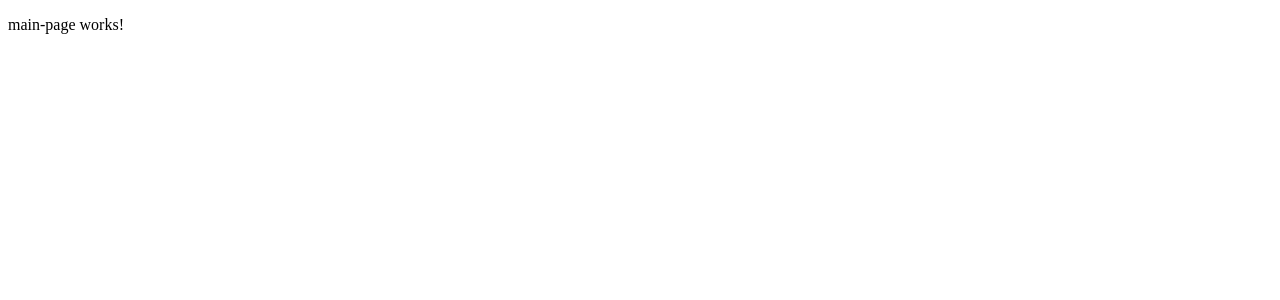
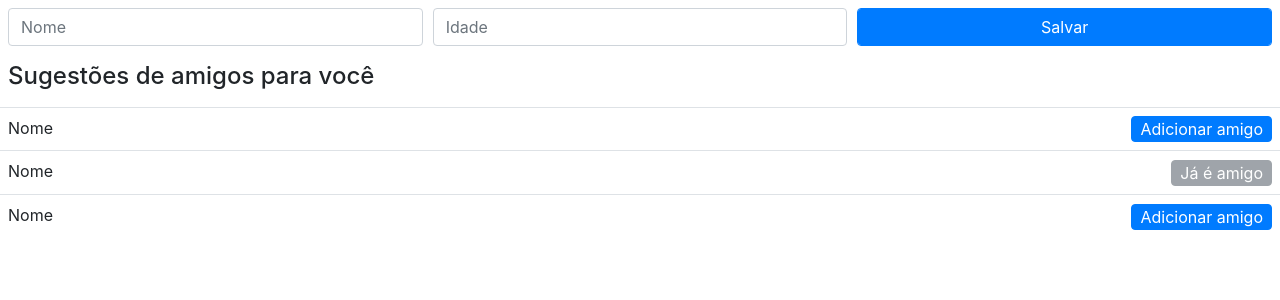
Before and after one commit to SD2019-2/Microsservicos-BryanLuanaMarcos, an Angular app in the folder front-service/: page / in a window 1280 px wide. Shown: the top 300 px of the page. Built offline with nearby package versions, Linux system fonts and the light colour scheme.

Commit message:
Add frontend

```diff
--- a/front-service/package.json
+++ b/front-service/package.json
@@ -19,6 +19,7 @@
     "@angular/platform-browser": "~8.2.14",
     "@angular/platform-browser-dynamic": "~8.2.14",
     "@angular/router": "~8.2.14",
+    "bootstrap": "^4.4.1",
     "rxjs": "~6.4.0",
     "tslib": "^1.10.0",
     "zone.js": "~0.9.1"
--- a/front-service/src/app/main-page/main-page.component.html
+++ b/front-service/src/app/main-page/main-page.component.html
@@ -1 +1,58 @@
-<p>main-page works!</p>
+<div class="p-2">
+    <form onsubmit="return false">
+        <div class="form-row">
+            <div class="col-4">
+                <input
+                    class="form-control"
+                    type="text"
+                    name="name"
+                    placeholder="Nome"
+                />
+            </div>
+            <div class="col-4">
+                <input
+                    class="form-control"
+                    type="number"
+                    name="age"
+                    placeholder="Idade"
+                />
+            </div>
+            <div class="col-4">
+                <input
+                    class="form-control btn btn-primary"
+                    type="submit"
+                    value="Salvar"
+                />
+            </div>
+        </div>
+    </form>
+
+    <h4 class="pt-3 pb-2">Sugestões de amigos para você</h4>
+
+    <div class="row pb-2 border-top pt-2">
+        <div class="col-6"><span class="text-bold">Nome</span></div>
+        <div class="col-6 text-right">
+            <a class="btn btn-primary pl-2 pr-2 pt-0 pb-0" href="#">
+                Adicionar amigo
+            </a>
+        </div>
+    </div>
+
+    <div class="row pb-2 border-top pt-2">
+        <div class="col-6"><span class="text-bold">Nome</span></div>
+        <div class="col-6 text-right">
+            <a class="btn btn-secondary pl-2 pr-2 pt-0 pb-0 disabled" href="#">
+                Já é amigo
+            </a>
+        </div>
+    </div>
+
+    <div class="row pb-2 border-top pt-2">
+        <div class="col-6"><span class="text-bold">Nome</span></div>
+        <div class="col-6 text-right">
+            <a class="btn btn-primary pl-2 pr-2 pt-0 pb-0" href="#">
+                Adicionar amigo
+            </a>
+        </div>
+    </div>
+</div>
--- a/front-service/src/index.html
+++ b/front-service/src/index.html
@@ -1,13 +1,22 @@
-<!doctype html>
+<!DOCTYPE html>
 <html lang="en">
-<head>
-  <meta charset="utf-8">
-  <title>FrontService</title>
-  <base href="/">
-  <meta name="viewport" content="width=device-width, initial-scale=1">
-  <link rel="icon" type="image/x-icon" href="favicon.ico">
-</head>
-<body>
-  <app-root></app-root>
-</body>
+    <head>
+        <meta charset="utf-8" />
+        <title>Buscador de Amigos</title>
+        <base href="/" />
+        <meta name="viewport" content="width=device-width, initial-scale=1" />
+        <link rel="icon" type="image/x-icon" href="favicon.ico" />
+
+        <link
+            rel="stylesheet"
+            href="https://stackpath.bootstrapcdn.com/bootstrap/4.4.1/css/bootstrap.min.css"
+        />
+    </head>
+    <body>
+        <app-root></app-root>
+
+        <script src="https://code.jquery.com/jquery-3.4.1.slim.min.js"></script>
+        <script src="https://cdn.jsdelivr.net/npm/popper.js@1.16.0/dist/umd/popper.min.js"></script>
+        <script src="https://stackpath.bootstrapcdn.com/bootstrap/4.4.1/js/bootstrap.min.js"></script>
+    </body>
 </html>
```
Also changed, not shown: front-service/angular.json (+7 -18 lines), front-service/src/app/app.component.ts (+6 -5 lines), 1 other file (tests, documents, lock files or other folders).
